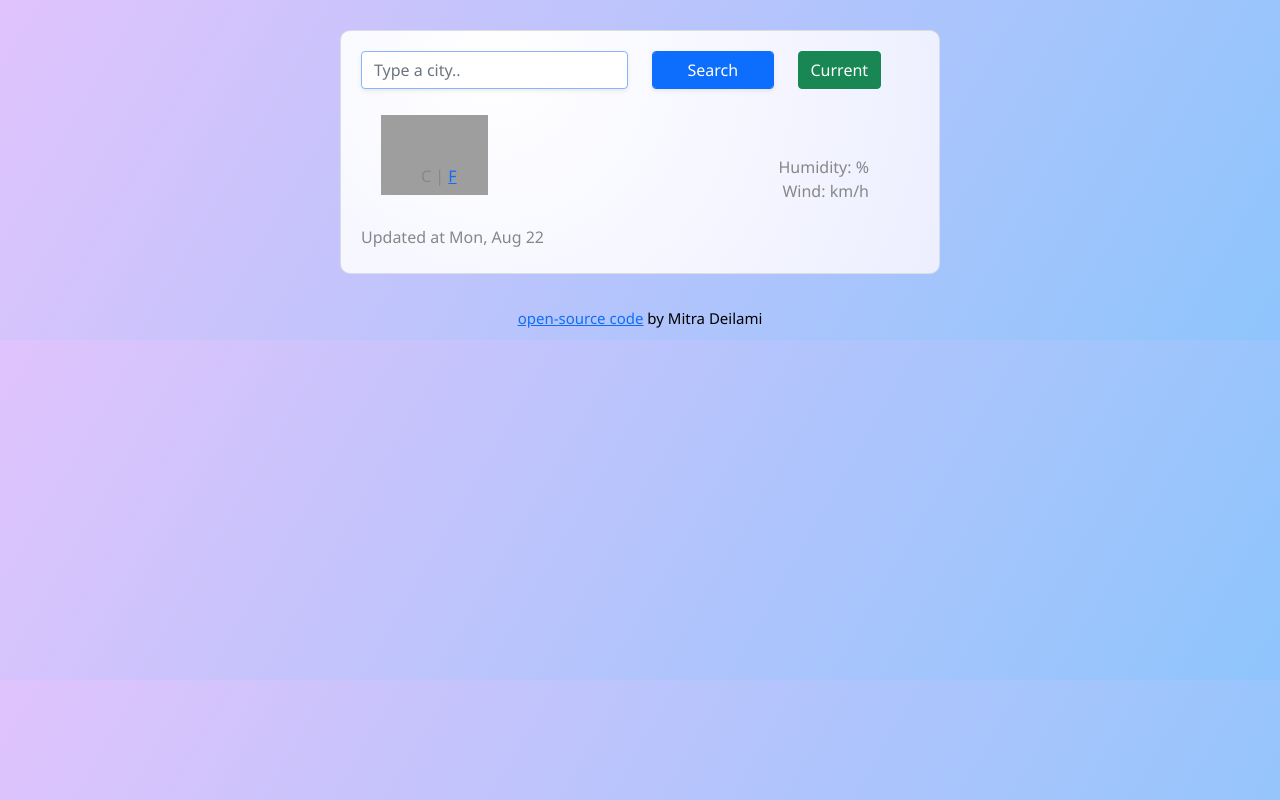
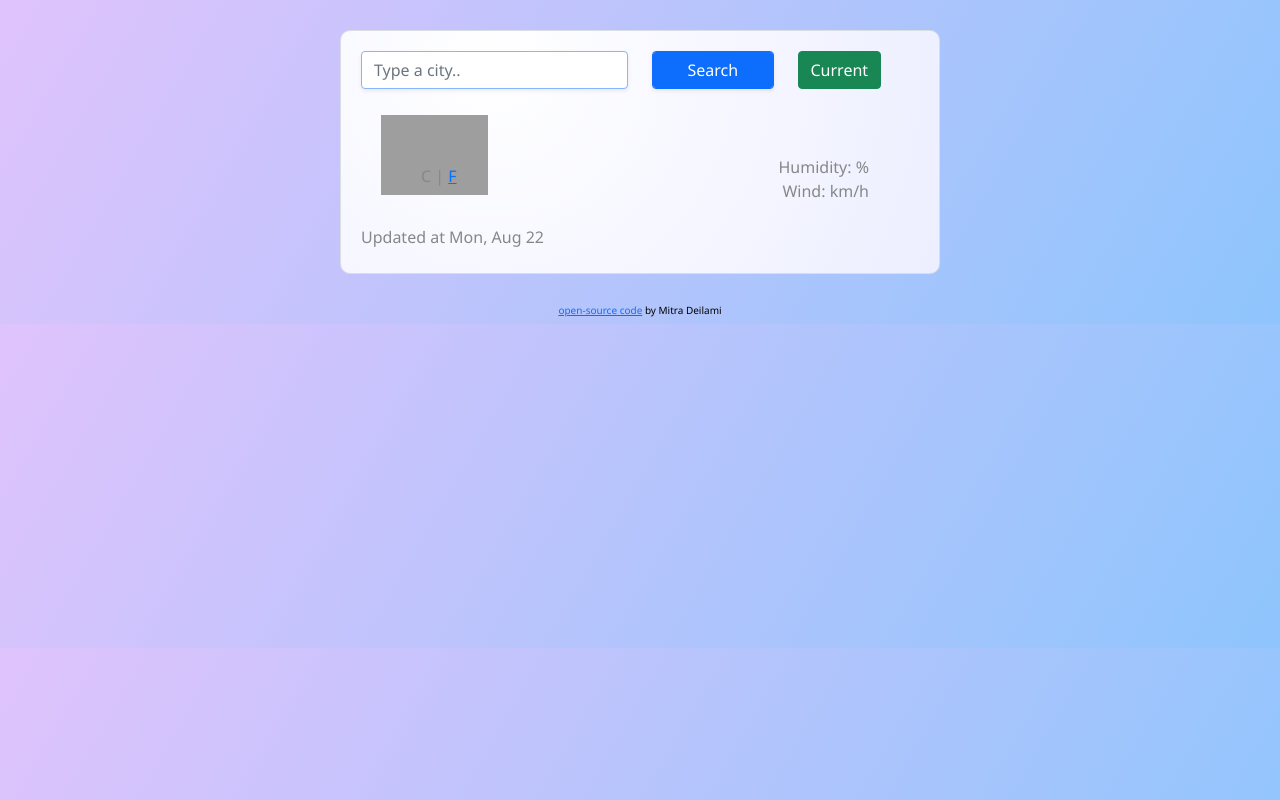
Before and after one commit to MitraDay/MiaDay-weather-app, a website built with Parcel: page index.html in a window 1280 px wide. Built offline with nearby package versions, Linux system fonts and the light colour scheme; no server answers; grey boxes are pictures that could not be loaded.

Commit message:
Update styles.css

```diff
--- a/src/styles.css
+++ b/src/styles.css
@@ -77,8 +77,8 @@ li::first-letter {
 }
 
 h2 {
+  padding: 0;
   text-align: center;
-  font-size: 15px;
+  font-size: 10px;
   color: black;
-  line-height: 28px;
 }
```
